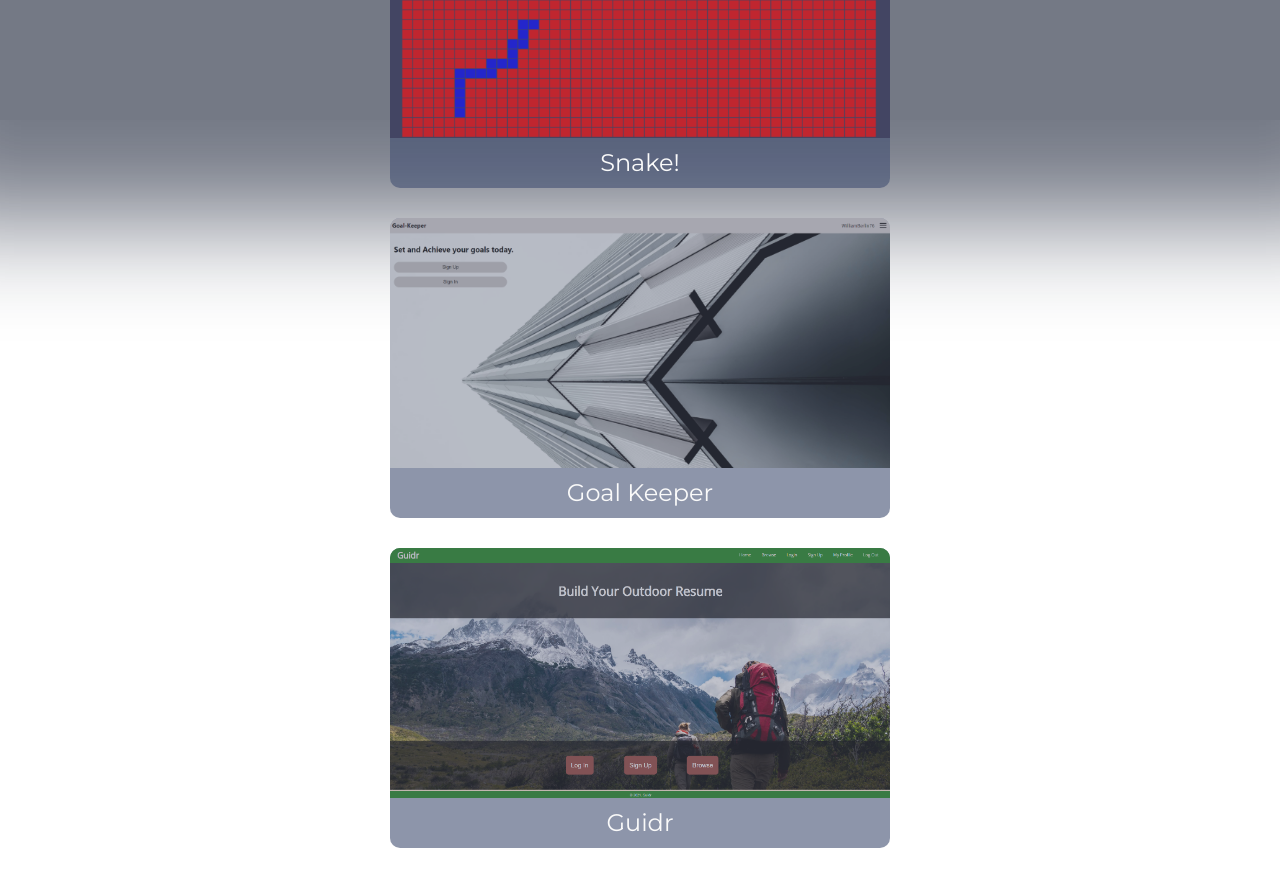
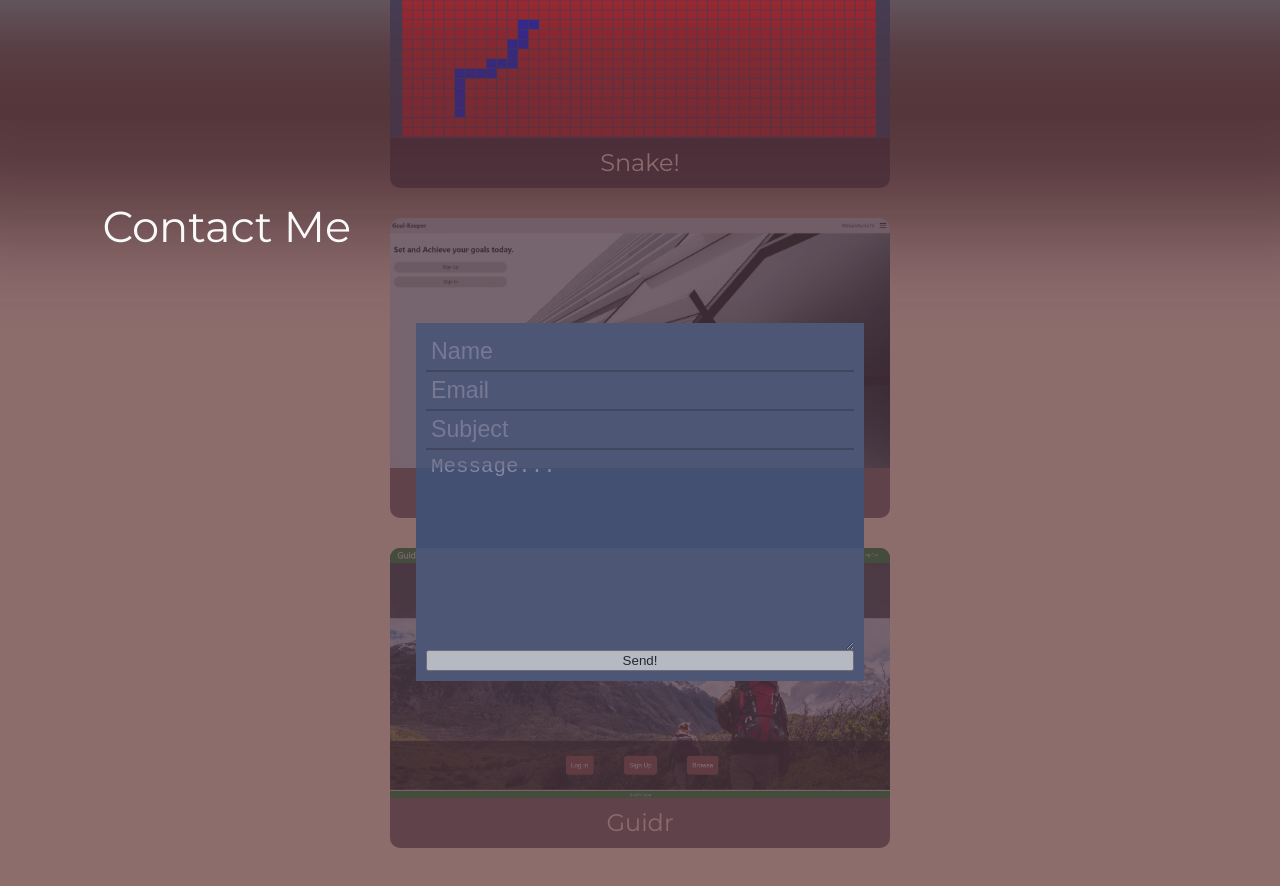
Before and after one commit to WilliamBerlin76/my-website, a React (Create React App) app: page / in a window 1280 px wide. Shown: the part 2280-3166 px from the top of the page. Built offline with nearby package versions, Linux system fonts and the light colour scheme.

Commit message:
added contact form styling

```diff
--- a/src/App.js
+++ b/src/App.js
@@ -4,6 +4,7 @@ import Nav from "./components/nav/nav.js";
 import Home from "./pages/home/home.js";
 import Skills from "./pages/skills/skills.js";
 import Projects from "./pages/projects/projects.js";
+import Contact from "./pages/contact/contact.js";
 
 function App() {
   return (
@@ -14,6 +15,7 @@ function App() {
         <Home/>
         <Skills/>
         <Projects />
+        <Contact />
       </section>
 
     </div>
--- /dev/null
+++ b/src/components/contactForm/contactForm.js
@@ -0,0 +1,49 @@
+import React, { useState } from 'react';
+import contactForm from "./contactForm.module.scss";
+
+const ContactForm = () => {
+
+    const [message, setMessage] = useState({});
+
+    const handleChange = e => {
+        setMessage({
+            ...message,
+            [e.target.name]: e.target.value
+        });
+        console.log(message);
+    }
+
+    return (
+        <div className={contactForm.formContainer}>
+            <form className={contactForm.form}>
+                <input
+                    className={contactForm.inputField}
+                    placeholder="Name"
+                    name="senderName"
+                    onChange={handleChange}
+                />
+                <input
+                    className={contactForm.inputField}
+                    placeholder="Email"
+                    name="senderEmail"
+                    onChange={handleChange}
+                />
+                <input
+                    className={contactForm.inputField}
+                    placeholder="Subject"
+                    name="subject"
+                    onChange={handleChange}
+                />
+                <textarea
+                    className={contactForm.largeInput}
+                    placeholder="Message..."
+                    name="message"
+                    onChange={handleChange}
+                />
+                <button>Send!</button>
+            </form>
+        </div>
+    )
+};
+
+export default ContactForm;
--- /dev/null
+++ b/src/components/contactForm/contactForm.module.scss
@@ -0,0 +1,37 @@
+.formContainer{
+    position:relative;
+    margin: 150px auto;
+    width: 35%;
+
+    .form{
+        display:flex;
+        flex-direction: column;
+        background: #435072;
+        padding: 10px;
+        .inputField{
+            color: #d2ccdd;
+            outline: 0;
+            border: 0;
+            border-bottom: 2px solid #2d3549;
+            font-size: 1.45rem;
+            padding: 5px;
+            background: #00000000;
+        }
+        .inputField::placeholder{
+            color: #8585a5
+        }
+        .largeInput{
+            outline: 0;
+            border: 0;
+            font-size: 1.3rem;
+            padding: 5px;
+            height: 200px;
+            background: #00000000;
+            max-width: 100%;
+            color: #d2ccdd;
+        }
+        .largeInput::placeholder{
+            color: #8585a5
+        }
+    }
+}
--- a/src/components/projectModal/projectModal.js
+++ b/src/components/projectModal/projectModal.js
@@ -49,7 +49,7 @@ const ProjectModal = ({ coverImage, name, toggleModal, appLink, githubLink, fron
                             href={githubLink}
                             target="_blank"
                             rel="noreferrer"
-                        >github page</a>
+                        >Github page</a>
                     )}
                 </div>
                 <div className={projectModal.descriptionContainer}>
--- /dev/null
+++ b/src/pages/contact/contact.js
@@ -0,0 +1,16 @@
+import React from 'react';
+import contact from "./contact.module.scss";
+
+import ContactForm from "../../components/contactForm/contactForm.js";
+
+const Contact = () => {
+    return (
+        <section className={contact.pageContainer}>
+            <div className={contact.colorOverlay}></div>
+            <div className={contact.titleText}>Contact Me</div>
+            <ContactForm />
+        </section>
+    )
+};
+
+export default Contact;
--- /dev/null
+++ b/src/pages/contact/contact.module.scss
@@ -0,0 +1,20 @@
+.pageContainer{
+    height: 100vh;
+    .colorOverlay{
+        width: 100%;
+        height: 100%;
+        background: #410b0b;
+        position: absolute;
+        opacity: .6;
+        z-index: 0;
+        box-shadow: 0 0 100px 125px #410b0b
+    }
+    .titleText{
+        margin-left: 8%;
+        top: 80px;
+        position: relative;
+        color: #fafafa;
+        font-size: 2.7rem;
+        z-index: 1;
+    }
+}
```
